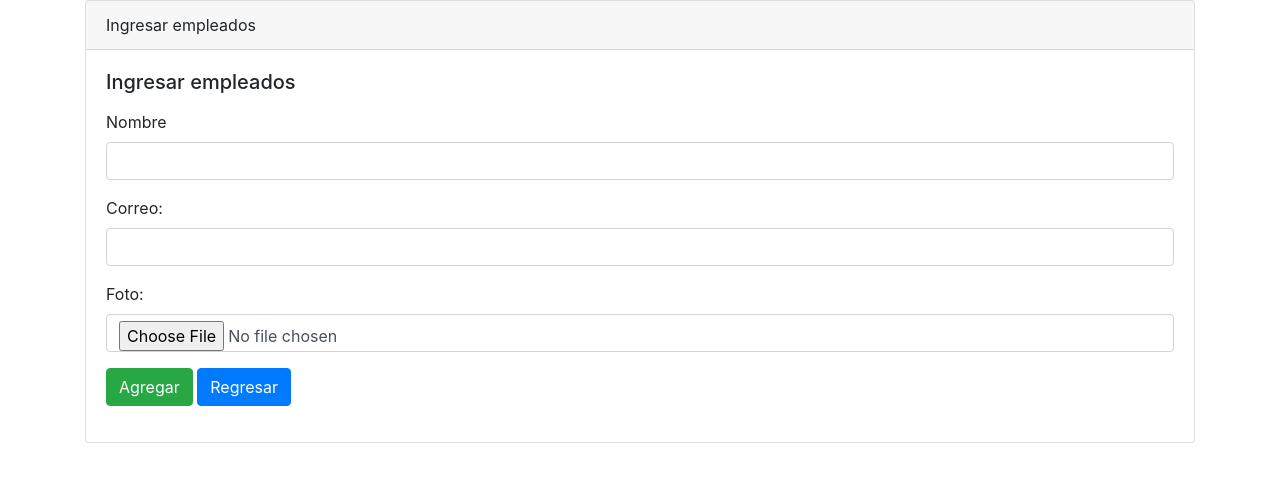
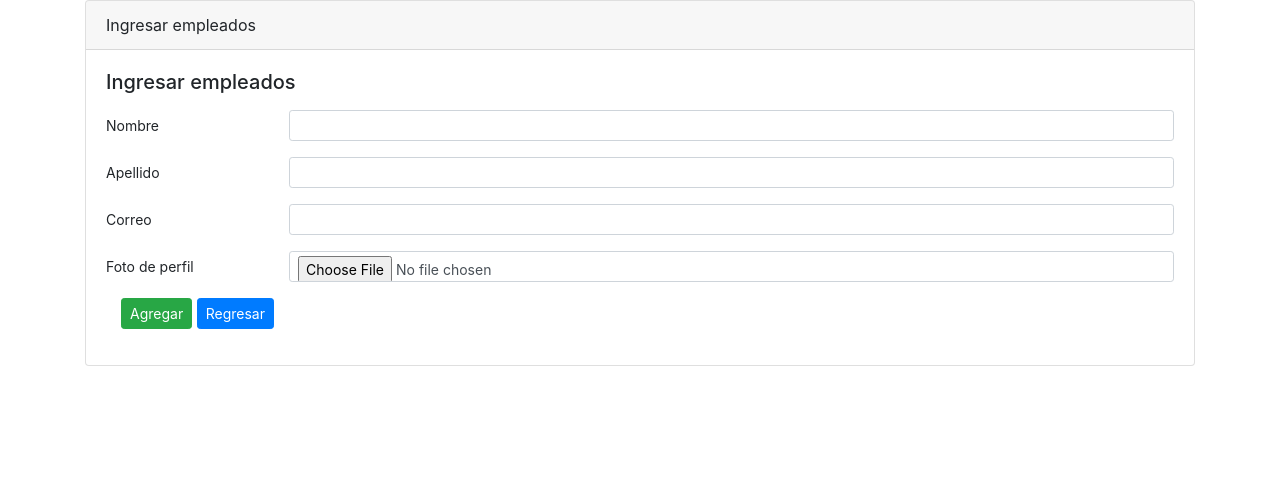
Before and after one commit to dantemogni/crud-codoacodo, a Flask app: page /create in a window 1280 px wide. Shown: the part 56-538 px from the top of the page. Run offline with Flask 2, Linux system fonts and the light colour scheme; some libraries are stand-ins or nearby versions.

Commit message:
Added surname

```diff
--- a/templates/empleados/create.html
+++ b/templates/empleados/create.html
@@ -1,10 +1,13 @@
 {% include 'header.html' %}
     {% with messages= get_flashed_messages() %}
         {% if messages %}
-            <div class="alert alert-danger" role="alert">
+            <div class="alert alert-danger alert-dismissible fade show" role="alert">
                 {% for message in messages %}
                     {{message}}
                 {% endfor %}
+                <button type="button" class="close" data-dismiss="alert" aria-label="Close">
+                    <span aria-hidden="true">&times;</span>
+                  </button>
             </div>
         {% endif %}
     {% endwith %}
@@ -16,21 +19,35 @@
             <h5 class="card-title">Ingresar empleados</h5>
             <p class="card-text">
                 <form method="post" action="/store" enctype="multipart/form-data">
-                    <div class="form-group">
-                        <label for="txtNombre">Nombre</label>
-                        <input id="txtNombre" class="form-control" type="text" name="txtNombre">
+                    <div class="form-group row">
+                        <label for="txtNombre" class="col-sm-2 col-form-label col-form-label-sm">Nombre</label>
+                        <div class="col-sm-10">
+                            <input id="txtNombre" class="form-control form-control-sm" type="text" name="txtNombre">
+                        </div>
+                    </div>
+                    <div class="form-group row">
+                        <label for="txtApellido" class="col-sm-2 col-form-label col-form-label-sm">Apellido</label>
+                        <div class="col-sm-10">
+                            <input id="txtApellido" class="form-control form-control-sm" type="text" name="txtApellido">
+                        </div>
+                    </div>
+                    <div class="form-group row">
+                        <label for="txtCorreo" class="col-sm-2 col-form-label col-form-label-sm">Correo</label>
+                        <div class="col-sm-10">
+                            <input id="txtCorreo" class="form-control form-control-sm" type="text" name="txtCorreo">
+                        </div>
+                    </div>
+                    <div class="form-group row">
+                        <label for="txtFoto" class="col-sm-2 col-form-label col-form-label-sm">Foto de perfil</label>
+                        <div class="col-sm-10">
+                            <input id="txtFoto" class="form-control form-control-sm" type="file" name="txtFoto">
+                        </div>
                     </div>
                     <div class="form-group">
-                        <label for="txtCorreo">Correo:</label>
-                        <input id="txtCorreot" class="form-control" type="text" name="txtCorreo">
-                    </div>
-                    <div class="form-group">
-                        <label for="txtFoto">Foto:</label>
-                        <input id="txtFoto" class="form-control" type="file" name="txtFoto">
-                    </div>
-                    <div class="form-group">
-                        <input type="submit" class="btn btn-success" value="Agregar">
-                        <a href="{{url_for('index')}}" class="btn btn-primary">Regresar</a>
+                        <div class="col-sm-10">
+                            <input type="submit" class="btn btn-success btn-sm" value="Agregar">
+                            <a href="{{url_for('index')}}" class="btn btn-primary btn-sm">Regresar</a>
+                        </div>
                     </div>
                 </form>
             </p>
```
